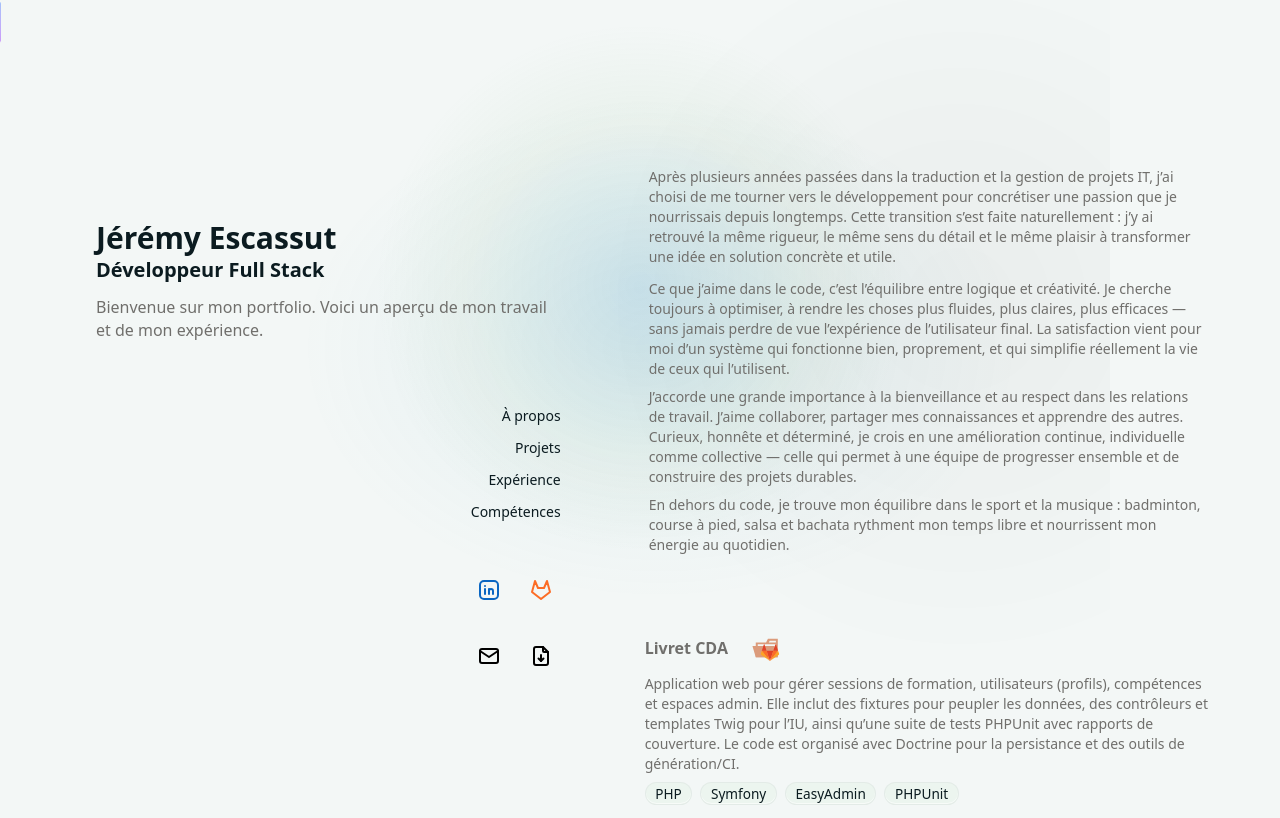
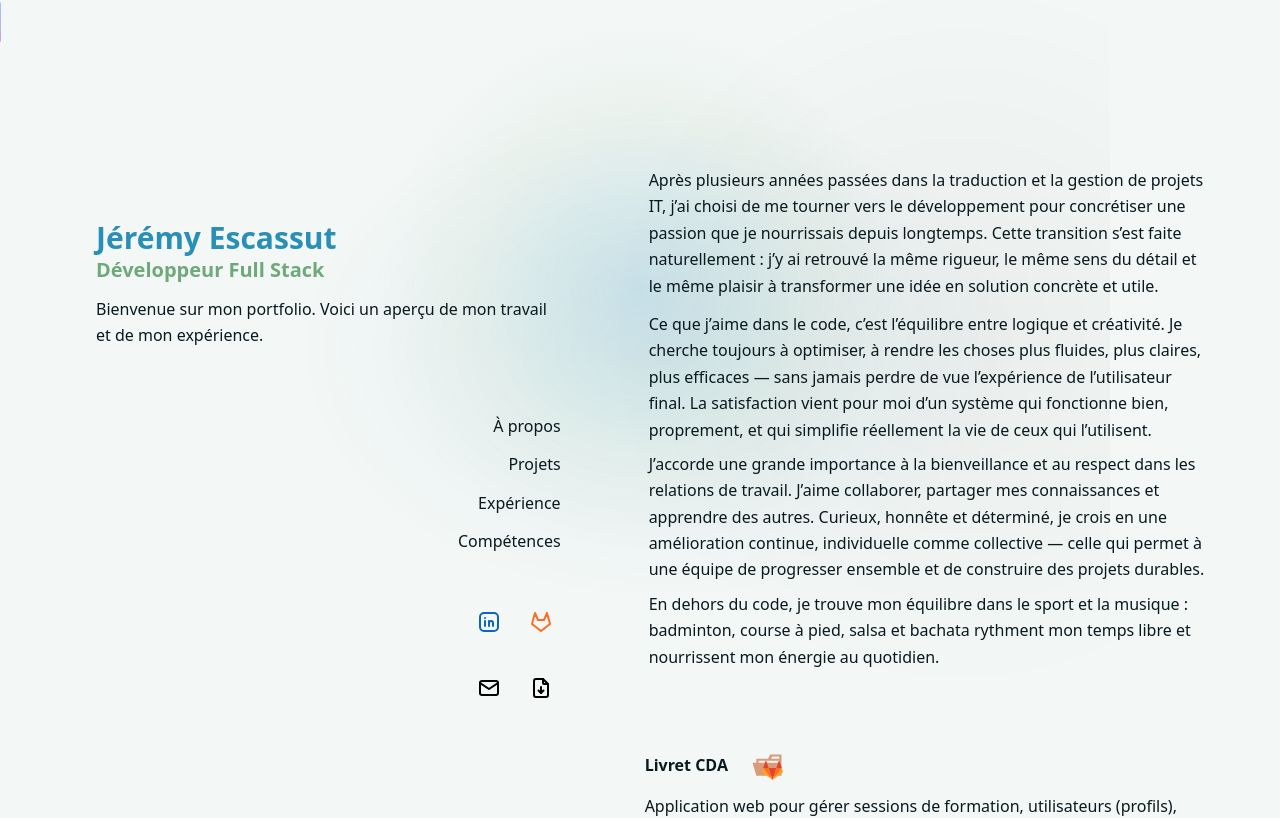
Before and after one commit to JeremyEscassut/portfolio, a Laravel app: page / in a window 1280 px wide. Shown: the top 818 px of the page. Run offline with Laravel 12, Linux system fonts and the light colour scheme; style sheets or scripts are compiled from the project's sources.

Commit message:
Ajustements visuels d'accessibilité et changement de couleur des titres principaux

```diff
--- a/resources/css/app.css
+++ b/resources/css/app.css
@@ -24,6 +24,12 @@
     /* Misc */
     --radius: 0.5rem;
     --shadow-subtle: 0 6px 18px rgba(11, 23, 26, 0.04);
+    /* Accessibility: body copy color/size tokens (used for improved contrast on body text) */
+    --body-font-size: 1rem; /* base paragraph size */
+    --body-line-height: 1.65; /* comfortable reading line-height */
+    /* body-copy is intentionally a tad darker than --text in light mode to improve contrast
+       without affecting headings (headings continue to use --text). */
+    --body-copy: color-mix(in srgb, var(--text) 92%, black 8%);
     /* per-element surfaces reused in dark mode */
     --tag-bg: color-mix(
         in srgb,
@@ -363,7 +369,8 @@ aside > div.shadow {
 .dark {
     --bg: rgb(30, 41, 32);
     --surface: color-mix(in srgb, var(--bg) 88%, white 12%);
-    --text: #ffffff;
+    /* Use a slightly softer white for --text to reduce eye strain while keeping contrast */
+    --text: #f5f7f6;
     --muted: #98a89a;
     --edge: rgba(255, 255, 255, 0.03);
     --halo-opacity: 0.08;
@@ -713,3 +720,96 @@ aside nav a.font-semibold:focus::before {
     background: transparent !important;
     box-shadow: none !important;
 }
+
+/* ==================================================================
+   Accessibility: improved contrast and readable sizes for body copy
+   - Use --body-copy as the primary color for paragraphs and list items
+   - Slightly increase base paragraph size in dark mode to aid low-vision readers
+   - A utility class .accessible-text is provided for spot-fixing in markup
+   Note: headings keep using --text to preserve their designed weight.
+   ================================================================== */
+
+:root {
+    /* safe defaults (already present above) kept here for cascade clarity */
+    --body-font-size: 1rem;
+    --body-line-height: 1.65;
+    --body-copy: color-mix(in srgb, var(--text) 92%, black 8%);
+}
+
+.dark {
+    /* slight size increase + brighter body copy for dark backgrounds */
+    --body-font-size: 1.04rem;
+    --body-line-height: 1.72;
+    --body-copy: rgba(255, 255, 255, 0.94);
+}
+
+/* Apply the improved body copy token to typical content elements inside the
+   right/main content column where body copy tends to be lighter in markup. */
+/* Include left-column copy (aside) too so small informational paragraphs like
+   "Bienvenue sur mon portfolio…" get the accessible treatment in both modes. */
+aside p,
+aside li,
+aside .text-sm,
+main#content p,
+main#content li,
+main#content .text-sm,
+.project-card p,
+section p {
+    color: var(--body-copy) !important;
+    font-size: var(--body-font-size) !important;
+    line-height: var(--body-line-height) !important;
+}
+
+/* Utility helper: add class="accessible-text" to any inline element that
+   needs a guaranteed contrast bump without changing global rules. */
+.accessible-text {
+    color: var(--body-copy) !important;
+    font-size: var(--body-font-size) !important;
+    line-height: var(--body-line-height) !important;
+}
+
+/* Ensure headings in the main content keep their intended contrast and
+   remain visually stronger than body copy. */
+main#content h1,
+main#content h2,
+main#content h3,
+main#content h4,
+main#content h5,
+main#content h6 {
+    color: var(--text) !important;
+    line-height: 1.2;
+}
+
+/* Footer / meta small text: make sure readable in dark theme as well */
+.dark footer,
+.dark #right-footer,
+.dark .text-xs {
+    color: var(--body-copy) !important;
+}
+
+/* ------------------------------------------------------------------
+   Colours specific to the aside identity block (only these two titles)
+   - We scope the selectors to the exact classes used in the markup so no
+     other global h1/h2 are affected.
+   - Variables chosen to match the existing palette and to be accessible.
+     Light mode: uses --accent-primary / a soft green for secondary.
+     Dark mode: pale, readable tints on dark background.
+ ------------------------------------------------------------------ */
+:root {
+    --aside-heading-primary: #2a8fb7; /* light: accent-primary */
+    --aside-heading-secondary: #6fa97a; /* light: muted green for H2 */
+}
+
+.dark {
+    --aside-heading-primary: #bfeef9; /* dark: pale blue for H1 */
+    --aside-heading-secondary: #dff6e6; /* dark: pale green for H2 */
+}
+
+/* Target only the specific title elements inside the left aside identity block */
+aside h1.text-3xl.font-semibold {
+    color: var(--aside-heading-primary) !important;
+}
+
+aside h2.text-xl.font-semibold {
+    color: var(--aside-heading-secondary) !important;
+}
```
Also changed, not shown: resources/views/home.blade.php (+33 -0 lines), README.md.
